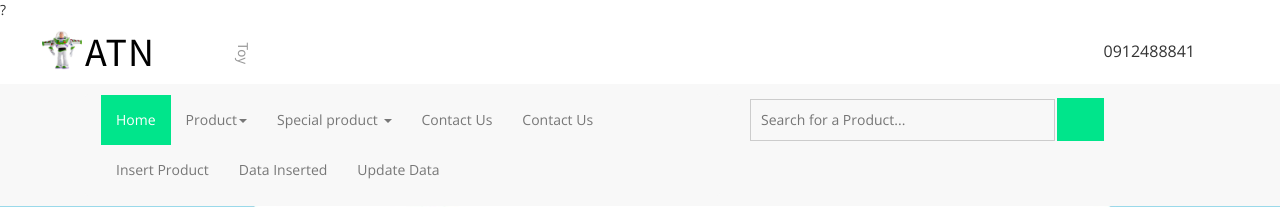
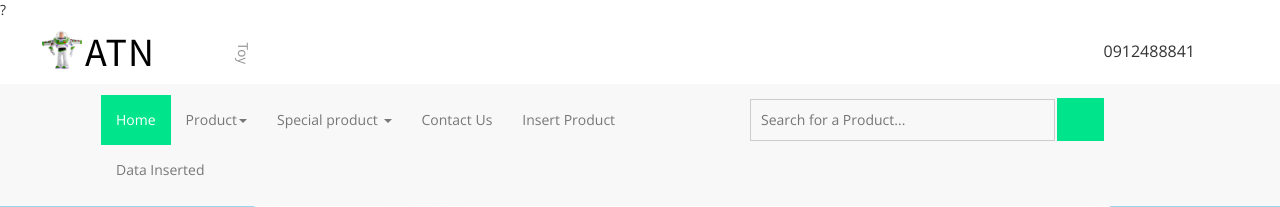
Before and after one commit to quytvgcd17298/asm2cloudcomputing, a PHP site: page / in a window 1280 px wide. Shown: the top 207 px of the page. Run offline with PHP 8.4, Linux system fonts and the light colour scheme; some libraries are stand-ins or nearby versions; some web fonts are replaced.

Commit message:
Update index.php

```diff
--- a/index.php
+++ b/index.php
@@ -147,11 +147,8 @@
 								</ul>						<li><a href="contact.html" class="hyper"><span>Contact Us</span></a></li>
 
 						</li>
-						<li><a href="contact.html" class="hyper"><span>Contact Us</span></a></li>
                                                 <li><a href="InsertData.php" class="hyper"><span>Insert Product</span></a></li>
                                                 <li><a href="ConnectToDB.php" class="hyper"><span>Data Inserted</span></a></li>
-					        <li><a href="UpdateData.php" class="hyper"><span>Update Data</span></a></li>
-
 
 					</ul>
 				</div>
```
